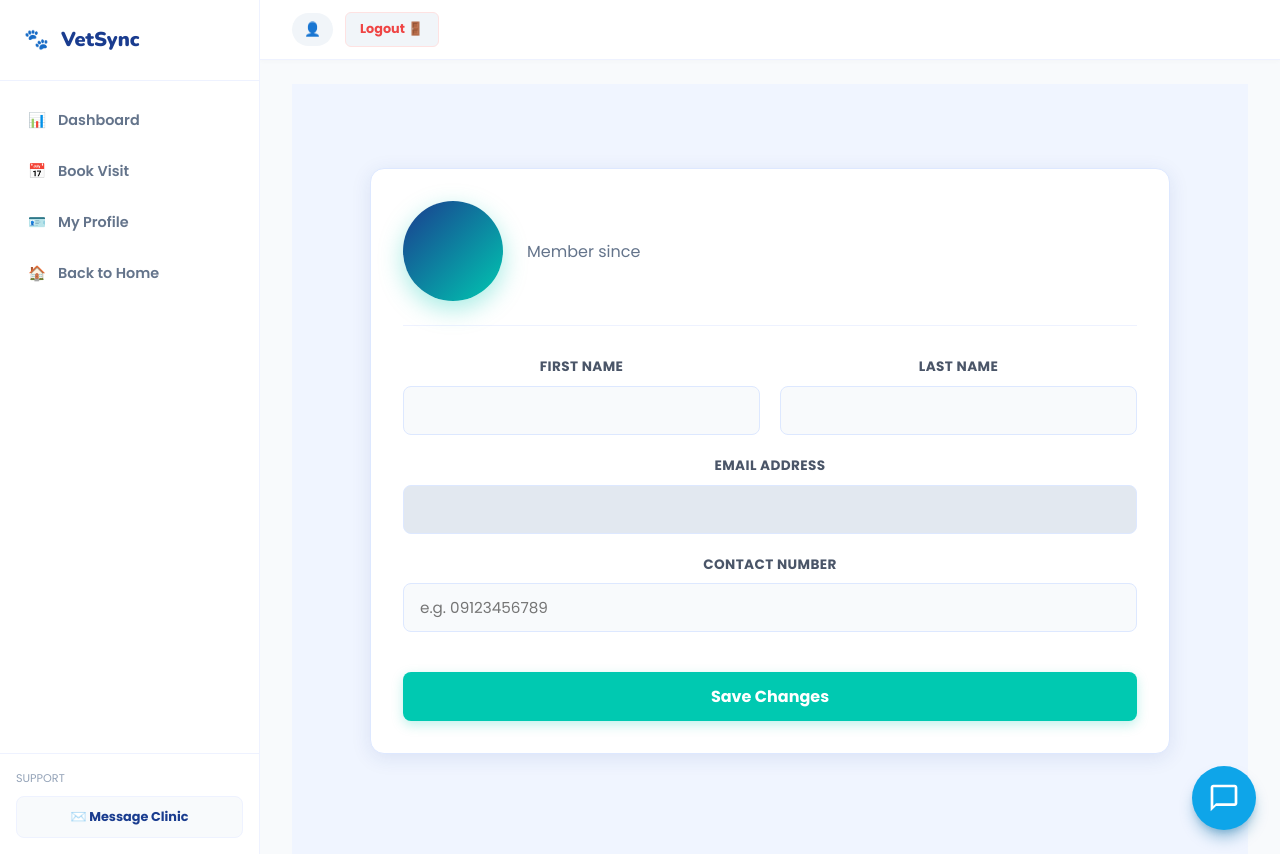
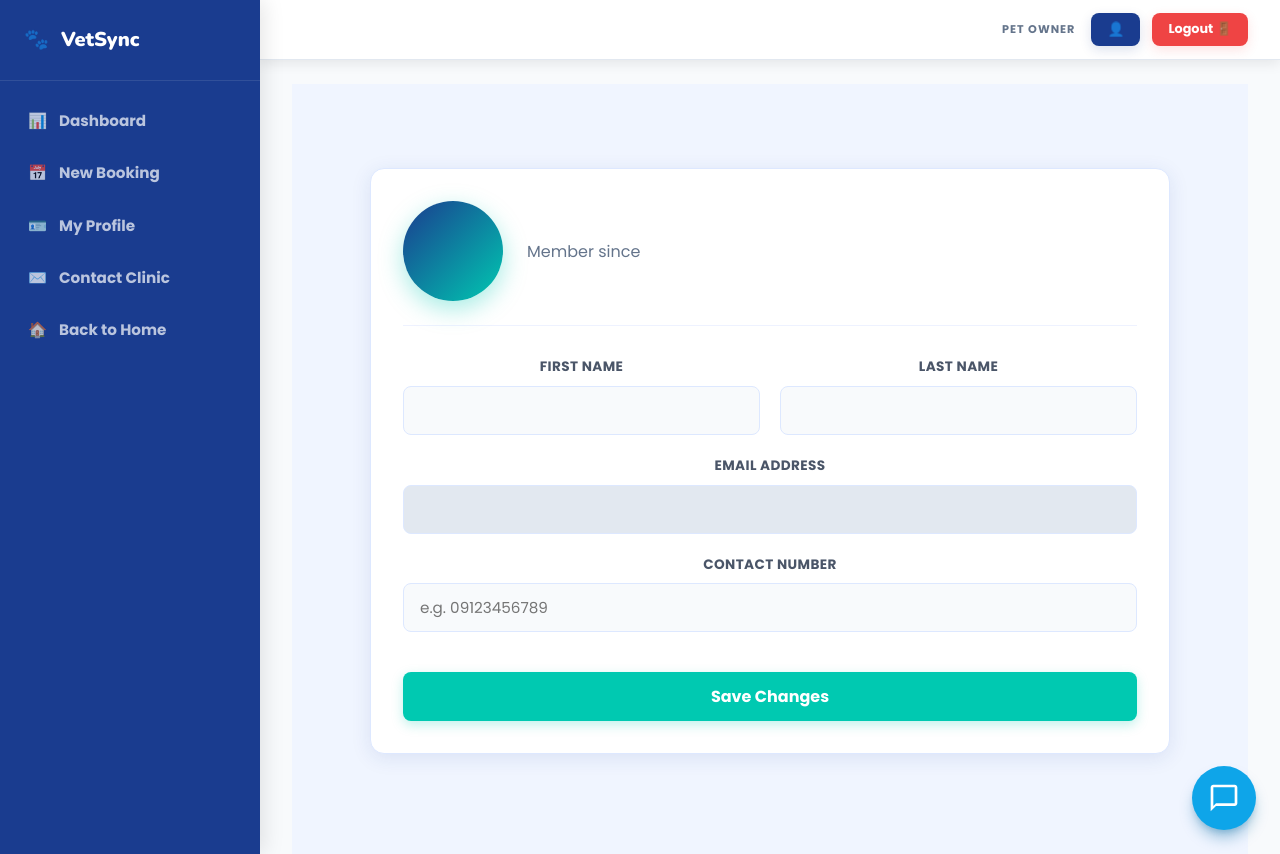
Before and after one commit to Rimwel21/VET, a Python web app: template app/templates/profile.html in a window 1280 px wide. Run offline with Jinja, Linux system fonts and the light colour scheme; the template is opened without the code that fills it, so the values that code supplies are empty.

Commit message:
forced push

```diff
--- a/app/templates/admin_audit_logs.html
+++ b/app/templates/admin_audit_logs.html
@@ -134,7 +134,6 @@
                     <p class="admin-subtitle">Historical record of all system activity, staff actions, and security events across the ecosystem.</p>
                 </div>
                 <div style="display:flex; gap:0.75rem;">
-                    <button class="btn">📥 Export Logs</button>
                     <button class="btn primary">🔄 Refresh Feed</button>
                 </div>
             </div>
--- a/app/templates/base_client.html
+++ b/app/templates/base_client.html
@@ -39,8 +39,8 @@
       /* SIDEBAR */
       .sidebar {
         width: var(--client-sidebar-width);
-        background: white;
-        border-right: 1px solid #eef2ff;
+        background: var(--client-primary); /* Dark Blue */
+        border-right: none;
         position: fixed;
         height: 100vh;
         left: 0;
@@ -49,11 +49,12 @@
         flex-direction: column;
         z-index: 1000;
         transition: transform 0.3s ease;
+        box-shadow: 4px 0 20px rgba(0,0,0,0.1);
       }
 
       .sidebar-header {
         padding: 24px;
-        border-bottom: 1px solid #eef2ff;
+        border-bottom: 1px solid rgba(255, 255, 255, 0.1);
       }
 
       .sidebar-logo {
@@ -61,7 +62,7 @@
         align-items: center;
         gap: 12px;
         text-decoration: none;
-        color: var(--client-primary);
+        color: white;
         font-family: 'Nunito', sans-serif;
         font-weight: 900;
         font-size: 1.25rem;
@@ -82,23 +83,25 @@
         align-items: center;
         gap: 12px;
         padding: 12px 16px;
-        color: #64748b;
+        color: rgba(255, 255, 255, 0.7);
         text-decoration: none;
         border-radius: 10px;
-        font-weight: 600;
+        font-weight: 700;
         transition: all 0.2s;
-        font-size: 0.9rem;
+        font-size: 0.95rem;
       }
 
       .sidebar-nav a:hover {
-        background: #f1f5f9;
-        color: var(--client-primary);
+        background: rgba(255, 255, 255, 0.15); /* Brighter hover */
+        color: white;
+        transform: translateX(6px); /* Interactive slide effect */
       }
 
       .sidebar-nav a.active {
-        background: #eff6ff;
+        background: white;
         color: var(--client-primary);
-        font-weight: 700;
+        font-weight: 800;
+        box-shadow: 0 4px 12px rgba(0, 0, 0, 0.15);
       }
 
       .sidebar-footer {
@@ -123,13 +126,14 @@
         padding: 0 32px;
         display: flex;
         align-items: center;
-        justify-content: space-between;
-        border-bottom: 1px solid #eef2ff;
-        box-shadow: 0 2px 4px rgba(0,0,0,0.02);
+        justify-content: flex-end; /* Pushed to top right */
+        border-bottom: 1px solid #e2e8f0;
+        box-shadow: 0 4px 12px rgba(0,0,0,0.08); /* Increased depth shadow */
         position: sticky;
         top: 0;
         z-index: 900;
         flex-shrink: 0;
+        gap: 15px;
       }
 
       .header-user {
@@ -138,33 +142,40 @@
         gap: 12px;
       }
 
+      .role-indicator {
+        font-size: 0.7rem;
+        font-weight: 800;
+        color: #64748b;
+        text-transform: uppercase;
+        letter-spacing: 1px;
+        margin-right: 4px;
+      }
+
       .user-pill {
         display: flex;
         align-items: center;
         gap: 8px;
-        padding: 6px 12px;
-        background: #f1f5f9;
-        border-radius: 99px;
-        font-weight: 600;
-        color: var(--client-primary);
+        padding: 6px 16px;
+        background: var(--client-primary); /* Dark Blue */
+        border-radius: 8px;
+        font-weight: 700;
+        color: white;
         font-size: 0.85rem;
+        box-shadow: 0 4px 12px rgba(26, 60, 143, 0.15);
       }
 
       .btn-logout {
-        padding: 6px 14px;
-        background: #f1f5f9;
-        color: #ef4444;
+        padding: 6px 16px;
+        background: #ef4444; /* High-contrast Red */
+        color: white;
         text-decoration: none;
-        border-radius: 6px;
+        border-radius: 8px;
         font-weight: 700;
         font-size: 0.8rem;
         transition: all 0.2s;
-        border: 1px solid #fee2e2;
-        display: flex;
-        align-items: center;
-        gap: 6px;
+        box-shadow: 0 4px 12px rgba(239, 68, 68, 0.15);
       }
-      .btn-logout:hover { background: #fee2e2; transform: translateY(-1px); }
+      .btn-logout:hover { background: #dc2626; transform: translateY(-1px); }
 
       #main-content {
         padding: 24px 32px;
@@ -209,7 +220,7 @@
           </li>
           <li>
             <a href="{{ url_for('booking.booking_page') }}" class="{% if request.endpoint == 'booking.booking_page' %}active{% endif %}">
-              <span>📅</span> Book Visit
+              <span>📅</span> New Booking
             </a>
           </li>
           <li>
@@ -218,24 +229,23 @@
             </a>
           </li>
           <li>
+            <a href="javascript:void(0)" onclick="openContactModal()">
+              <span>✉️</span> Contact Clinic
+            </a>
+          </li>
+          <li>
             <a href="{{ url_for('main.index') }}">
               <span>🏠</span> Back to Home
             </a>
           </li>
         </ul>
-
-        <div class="sidebar-footer">
-          <div style="font-size: 0.7rem; color: #94a3b8; margin-bottom: 8px; text-transform: uppercase;">SUPPORT</div>
-          <a href="{{ url_for('main.contact') }}" style="display:block; padding:10px; background:#f8fafc; border-radius:8px; text-decoration:none; color:var(--client-primary); font-weight:700; text-align:center; font-size:0.8rem; border: 1px solid #eef2ff;">
-            ✉️ Message Clinic
-          </a>
-        </div>
       </aside>
 
       <div class="main-layout">
         <header class="top-header">
           <button class="hamburger-btn" onclick="toggleSidebar()">☰</button>
           <div class="header-user">
+            <span class="role-indicator">Pet Owner</span>
             <div class="user-pill">
               <span>👤</span> {{ current_user.first_name }}
             </div>
@@ -259,9 +269,45 @@
       </div>
     </div>
 
+    <!-- CONTACT CLINIC MODAL -->
+    <div id="contactModal" class="modal-overlay" style="display:none; position:fixed; inset:0; background:rgba(0,0,0,0.5); z-index:2000; align-items:center; justify-content:center; backdrop-filter:blur(4px);">
+      <div class="modal-card" style="background:white; width:100%; max-width:500px; border-radius:20px; padding:32px; position:relative; box-shadow:0 25px 50px -12px rgba(0,0,0,0.25); margin: 20px;">
+        <button onclick="closeContactModal()" style="position:absolute; top:20px; right:20px; background:none; border:none; font-size:24px; cursor:pointer; color:#64748b;">&times;</button>
+        <div style="text-align:center; margin-bottom:24px;">
+          <h2 style="color:#1a3c8f; font-family:'Nunito',sans-serif; font-weight:900; margin-bottom:8px;">✉️ Contact Clinic</h2>
+          <p style="color:#64748b; font-size:0.9rem;">Have a question about your pet's health or an appointment? Send us a message directly.</p>
+        </div>
+        <form action="{{ url_for('main.contact') }}" method="POST">
+          <input type="hidden" name="csrf_token" value="{{ csrf_token() }}">
+          <input type="hidden" name="name" value="{{ current_user.first_name }} {{ current_user.last_name }}">
+          <input type="hidden" name="email" value="{{ current_user.email }}">
+          <div style="margin-bottom:16px;">
+            <input type="text" name="subject" placeholder="Subject (e.g. Question about Buddy)" required style="width:100%; padding:14px; border:1.5px solid #eef2ff; border-radius:12px; font-size:0.95rem; font-family:inherit;">
+          </div>
+          <div style="margin-bottom:20px;">
+            <textarea name="message" placeholder="Your message..." rows="4" required style="width:100%; padding:14px; border:1.5px solid #eef2ff; border-radius:12px; font-size:0.95rem; font-family:inherit; resize:none;"></textarea>
+          </div>
+          <button type="submit" style="width:100%; padding:14px; background:#1a3c8f; color:white; border:none; border-radius:12px; font-weight:700; font-size:1rem; cursor:pointer; transition:0.2s; box-shadow:0 4px 12px rgba(26,60,143,0.2);">Send Message</button>
+        </form>
+      </div>
+    </div>
+
     <script>
       function toggleSidebar() {
         document.getElementById('sidebar').classList.toggle('active');
+      }
+      function openContactModal() {
+        document.getElementById('contactModal').style.display = 'flex';
+      }
+      function closeContactModal() {
+        document.getElementById('contactModal').style.display = 'none';
+      }
+      // Close modal if clicking outside
+      window.onclick = function(event) {
+        let modal = document.getElementById('contactModal');
+        if (event.target == modal) {
+          closeContactModal();
+        }
       }
     </script>
     <script src="{{ url_for('static', filename='js/main.js') }}"></script>
```
Also changed, not shown: app/templates/booking_page.html (+8 -18 lines), app/templates/dashboard.html (+0 -28 lines).
